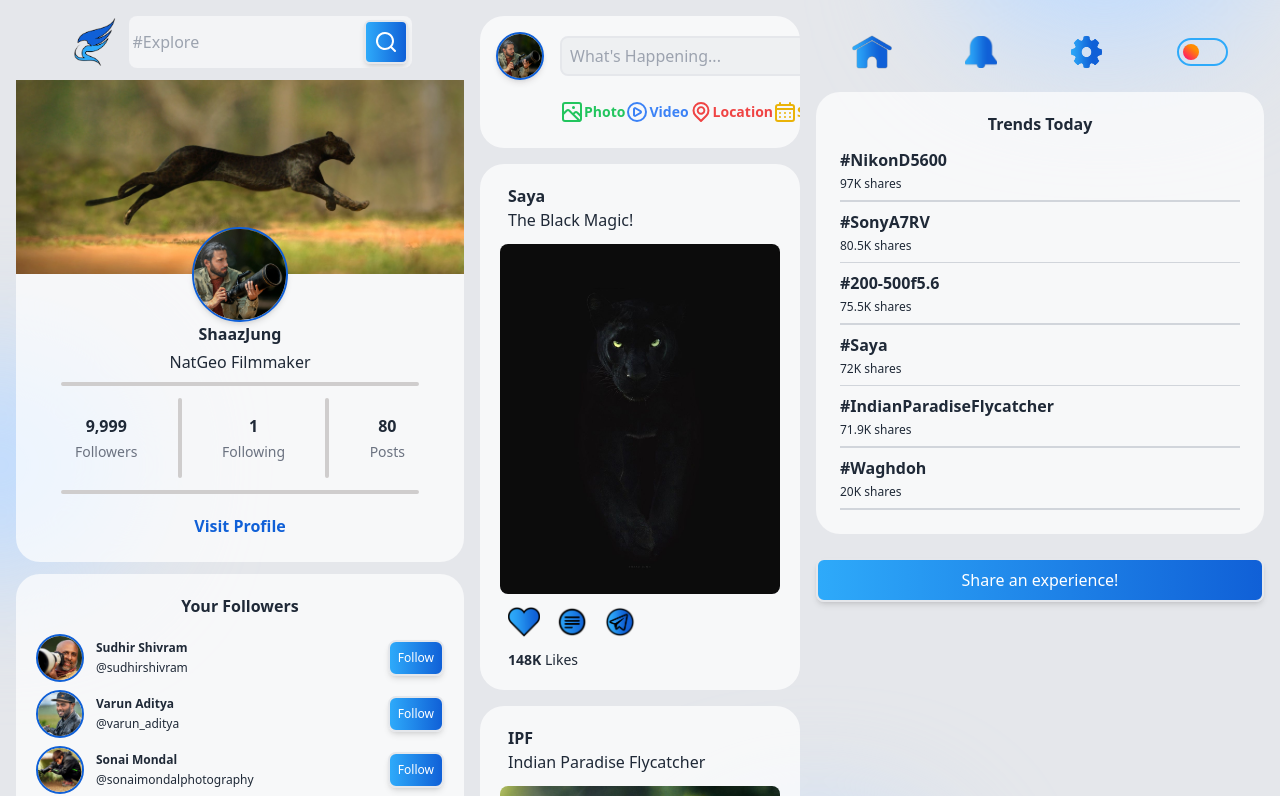
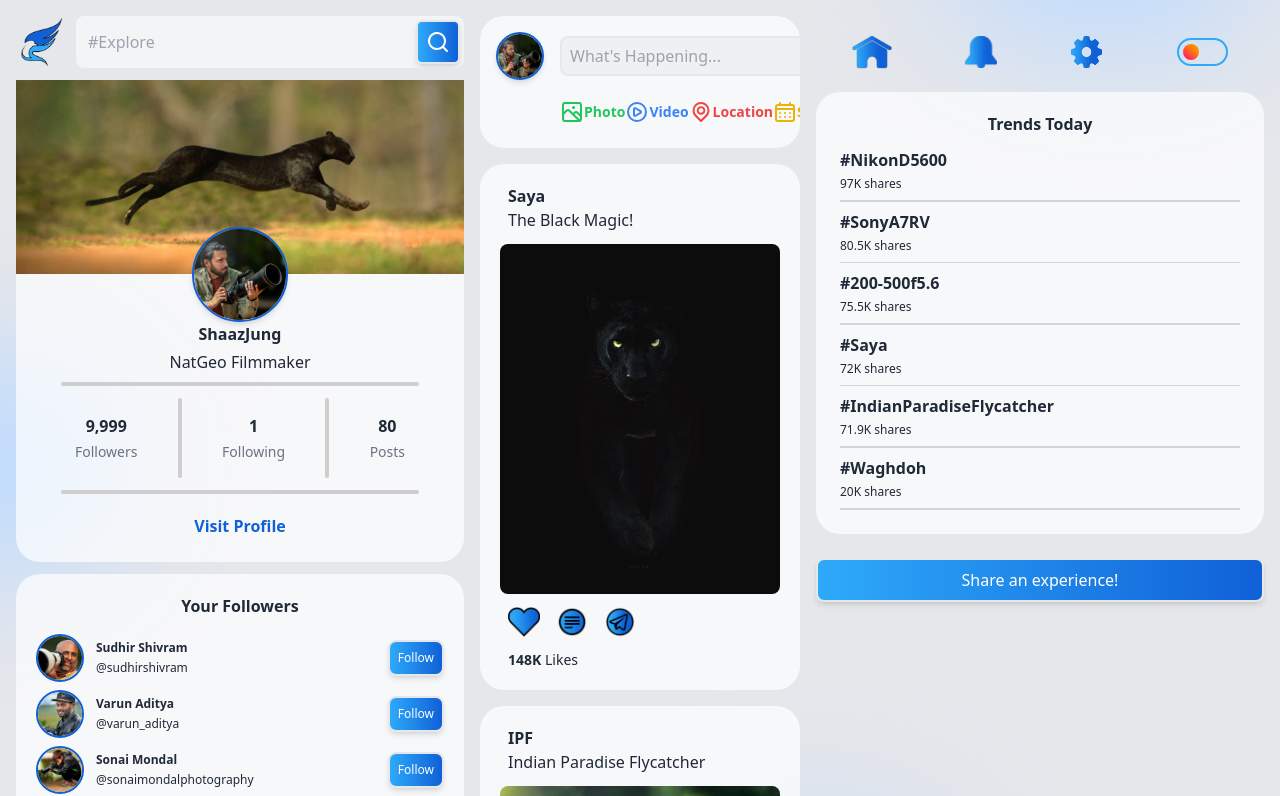
Before and after one commit to SwanandD121/FeatherPerfect_fe, a React (Create React App) app: page /home in a window 1280 px wide. Shown: the top 796 px of the page. Built offline with nearby package versions, Linux system fonts and the light colour scheme.

Commit message:
Update explore input & Improve UI

```diff
--- a/src/Components/LogoSearch/LogoSearch.jsx
+++ b/src/Components/LogoSearch/LogoSearch.jsx
@@ -4,10 +4,10 @@ import { UilSearch } from '@iconscout/react-unicons'
 
 const LogoSearch = () => {
   return (
-    <div className='logoSearch flex gap-3 items-center overflow-hidden'>
+    <div className='logoSearch flex gap-3 items-center overflow-hidden w-full'>
       <img src={Logo} alt="" className='w-12 h-12'/>
-      <div className="Search flex bg-gray-100 dark:bg-slate-800 rounded-lg p-1">
-        <input type="text" placeholder='#Explore' className='bg-transparent border-none outline-none dark:text-white' />
+      <div className="Search flex bg-gray-100 dark:bg-slate-800 rounded-lg p-1 w-full ">
+        <input type="text" placeholder='#Explore' className='w-full bg-transparent border-none outline-none dark:text-white pl-2' />
         <div className="s-icon flex items-center justify-center rounded-md p-2 text-white bg-gradient-to-r from-[#2eaafa] to-[#1060d7] shadow-md border-2  hover:border-2 dark:border-2 dark:border-black/90 dark:hover:border-[#2eaafa]   hover:border-[#2eaafa] hover:bg-gradient-to-l hover:from-transparent hover:to-transparent hover:text-[#297eff] hover:cursor-pointer">
             <UilSearch/>
        </div>
```
